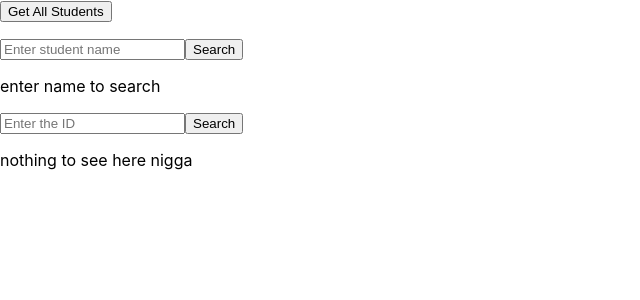
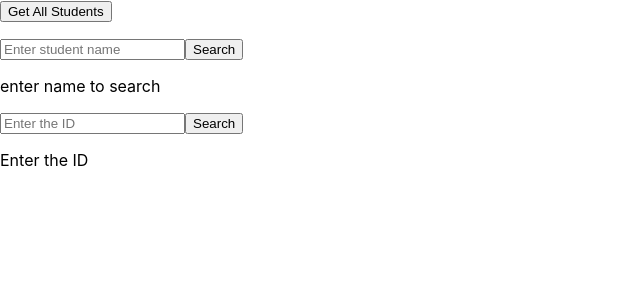
Before and after one commit to vikrant-chauhan1/SchoolFee-Management-System, a React (Create React App) app in the folder fee-management-frontend/: page /students in a window 1280 px wide. Shown: the top 300 px of the page, without its empty margins (0-640 px from the left). Built offline with nearby package versions, Linux system fonts and the light colour scheme.

Commit message:
search student by id function completed

```diff
--- a/fee-management-frontend/src/pages/Students.jsx
+++ b/fee-management-frontend/src/pages/Students.jsx
@@ -7,7 +7,8 @@ const Students = ()=>{
     const [studentName,setStudentName] = useState("");
     const [error,setError] = useState("");
     const [id,setId] = useState("");
-    const [studentById,setStudentById] = useState("")
+    const [studentById,setStudentById] = useState(null)
+    const [error1,setError1] = useState("");
 
 
     // GETTING ALL THE STUDENTS
@@ -30,6 +31,7 @@ const Students = ()=>{
             const data = await res.json();
             setStudents(data);
 
+
         } catch (error) {
             console.error("Error fetching students",error);
 
@@ -50,8 +52,9 @@ const Students = ()=>{
                 }
             );
 
+            setError("")
+            setStudentByName(res.data);
 
-            setStudentByName(res.data);
         } catch (error) {
             setError("No Student found");
             console.error("Error fetching student using name",error);
@@ -63,6 +66,7 @@ const Students = ()=>{
 
     //GETTING STUDENTS BY ID
     const getStudentById = async(e)=>{
+        setStudentById(null)
         const token = localStorage.getItem("token");
         try {
             const res = await axios.get(`http://localhost:5000/api/students/${id}`,
@@ -72,10 +76,11 @@ const Students = ()=>{
                     }
                 }
             );
+            setError1("")
             setStudentById(res.data);
 
         } catch (error) {
-            setError("No student found for this Id");
+            setError1("No student found for this Id");
             console.error(error);
 
         }
@@ -90,7 +95,7 @@ const Students = ()=>{
                 <button onClick={getAllStudents}>Get All Students</button>
                 <ul>
                     {students.map((s,index)=>(
-                        <li key={index}> <h2>{s.name} </h2> <p>Roll No: {s.roll_number}</p> <p>Class: {s.class}</p> <p>Contact: {s.contact}</p><p>Address: {s.address}</p></li>
+                        <li key={s.class}> <h2>{s.name} </h2> <p>Roll No: {s.roll_number}</p> <p>Class: {s.class}</p> <p>Contact: {s.contact}</p><p>Address: {s.address}</p></li>
 
 
                     ))}
@@ -135,7 +140,10 @@ const Students = ()=>{
 
                 />
                 <button onClick={getStudentById}>Search</button>
-                {studentById?<p>{studentById.name}</p>:<p>nothing to see here nigga</p>}
+                {studentById?<ul><li><h3>{studentById.name}</h3> <p>Roll No: {studentById.roll_number}</p> <p>Class: {studentById.class}</p> <p>Contact: {studentById.contact}</p><p>Address: {studentById.address}</p></li></ul>
+                    :
+                    <div> {error1 ? <h5>{error1} </h5> : <p>Enter the ID</p>} </div>
+                }
             </div>
 
         </div>
```
